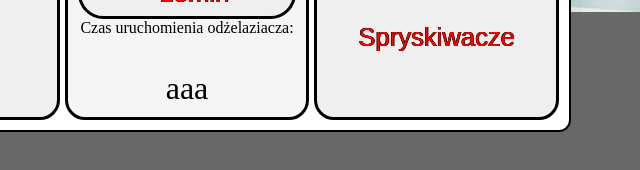
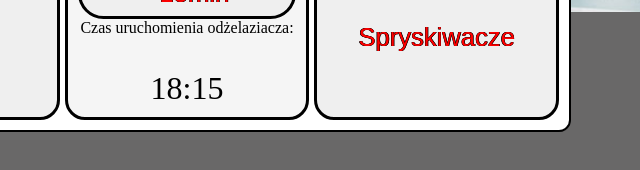
Before and after one commit to CzarekM2012/PAP_project-website, a plain HTML site: page main_window.html in a window 1280 px wide. Both pictures are taken after a click on the button "+15min". Shown: the part 628-798 px from the top of the page, 453-1093 px from the left. Drawn offline with Linux system fonts and the light colour scheme.

Commit message:
Added hour:minute of iron remover activation to gui

```diff
--- a/main_window.html
+++ b/main_window.html
@@ -39,7 +39,7 @@
         <object id="ironRemoverLayout">
             <button id="delayIronRemoverActivation" onclick="delayIronRemover()">+15min</button>
             <label id="ironRemoverActivationTimeLabel"> Czas uruchomienia odżelaziacza:<br></label>
-            <label id="ironRemoverActivationTime"> aaa </label>
+            <label id="ironRemoverActivationTime"> 18:00 </label>
         </object>
         <button id="sprinklersSwitch" onclick="switchSprinklers()">Spryskiwacze</button>
     </p>
--- a/main_window.js
+++ b/main_window.js
@@ -18,6 +18,7 @@ function goToAirTemperatureDiagrams()
 
 function delayIronRemover(){
     ironTimestamp += 15;
+    document.getElementById("ironRemoverActivationTime").textContent = translateMinutesToDate(ironTimestamp);
     console.log("Changed iron remover delay to " + translateMinutesToDate(ironTimestamp));
 }
 
```
